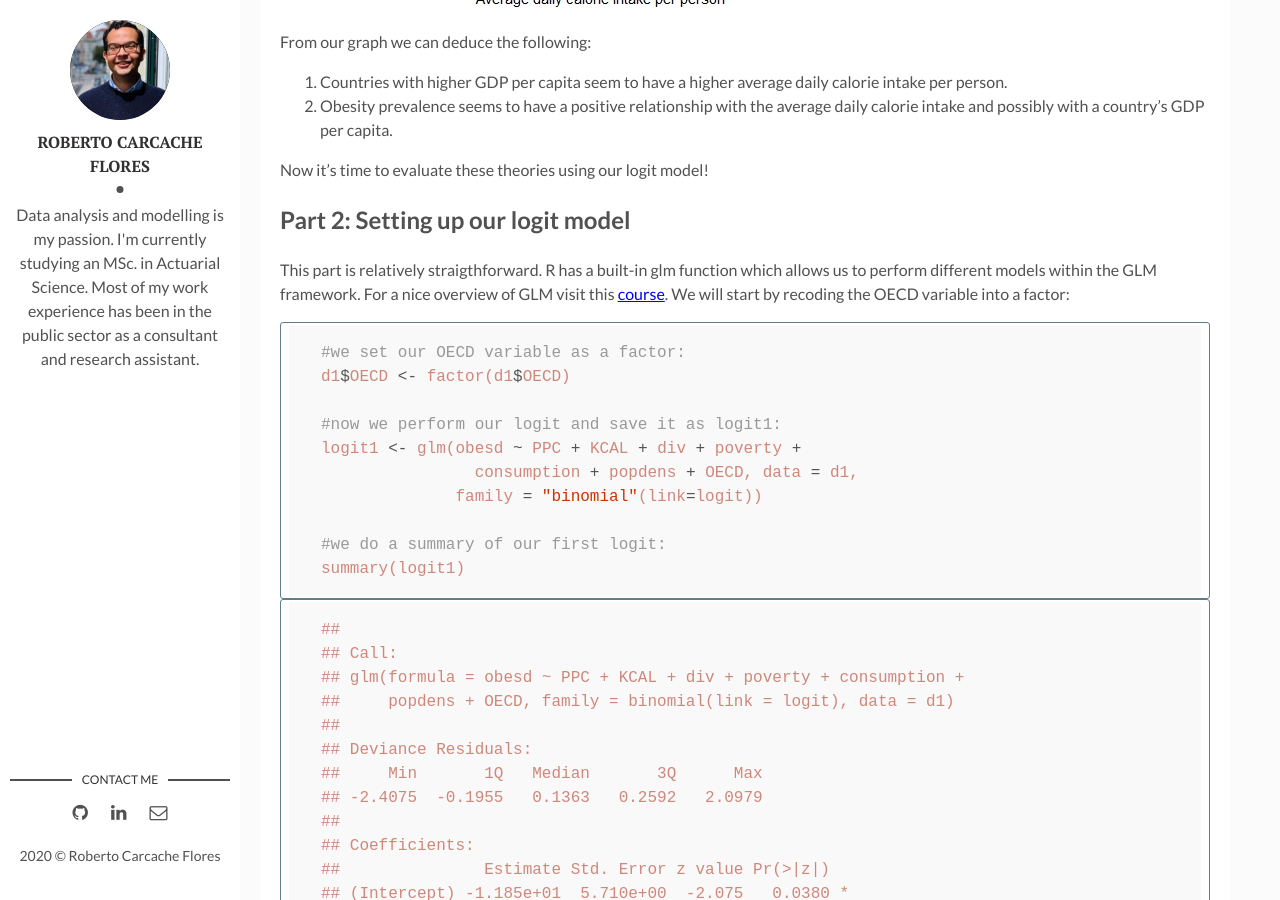
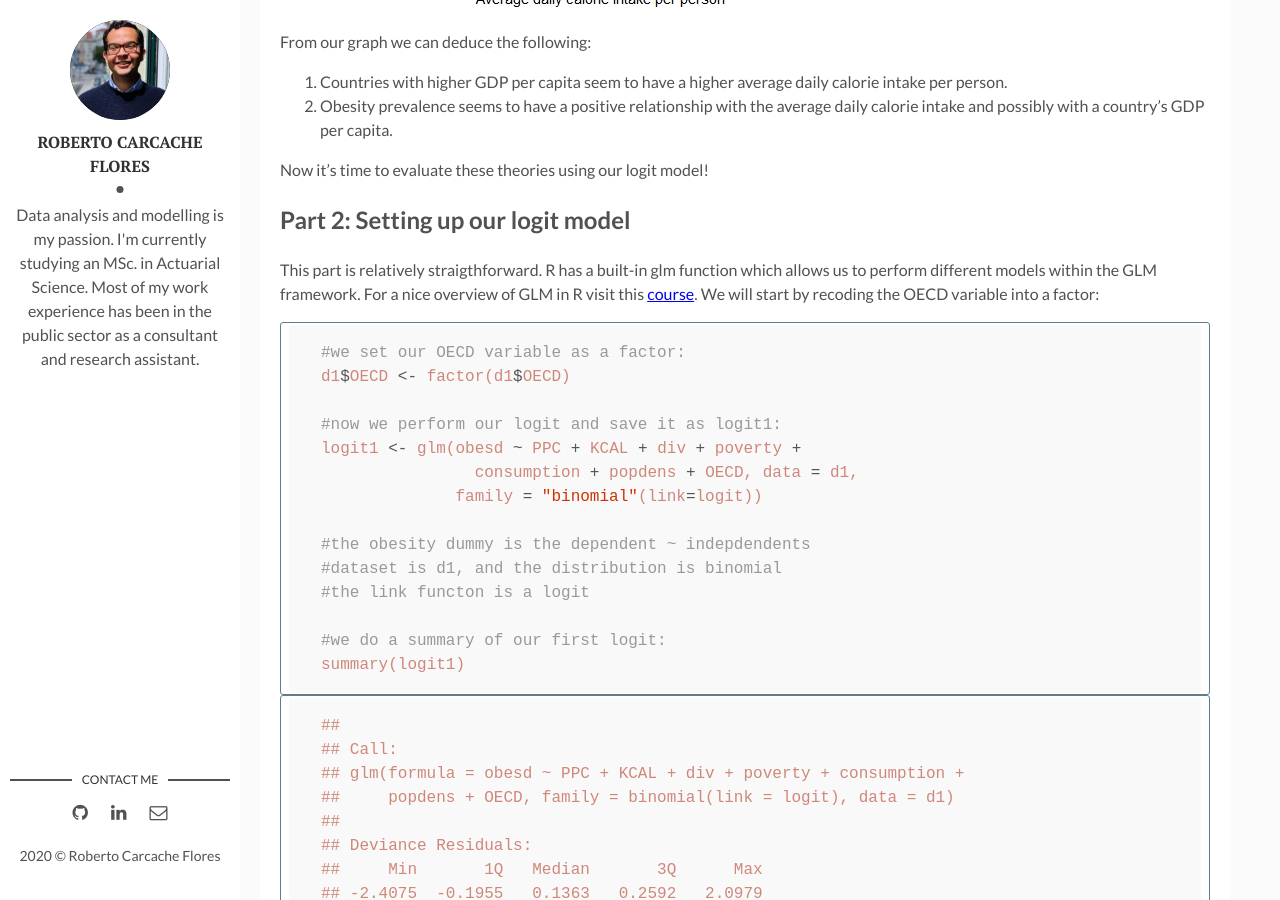
Before and after one commit to rcarcacheflores/Research, a Jekyll site: the page built from _posts/2020-10-6-post5.md, in a window 1280 px wide and 900 px high, scrolled down 2878 px. Built offline with Jekyll 4.4.1, drawn with Linux system fonts in a browser that asks for light colours; some of the changed text lies outside the part shown.

Commit message:
Update 2020-10-6-post5.md

```diff
--- a/_posts/2020-10-6-post5.md
+++ b/_posts/2020-10-6-post5.md
@@ -116,7 +116,7 @@ Part 2: Setting up our logit model
 
 This part is relatively straigthforward. R has a built-in glm function
 which allows us to perform different models within the GLM framework.
-For a nice overview of GLM visit this
+For a nice overview of GLM in R visit this
 [course](http://www.john-ros.com/Rcourse/glm.html). We will start by
 recoding the OECD variable into a factor:
 
@@ -128,6 +128,10 @@ d1$OECD <- factor(d1$OECD)
 logit1 <- glm(obesd ~ PPC + KCAL + div + poverty +
                 consumption + popdens + OECD, data = d1,
               family = "binomial"(link=logit))
+
+#the obesity dummy is the dependent ~ indepdendents
+#dataset is d1, and the distribution is binomial
+#the link functon is a logit
 
 #we do a summary of our first logit:
 summary(logit1)
```
Also changed, not shown: other parts of _posts/2020-10-6-post5.md (+1 -1 lines).
